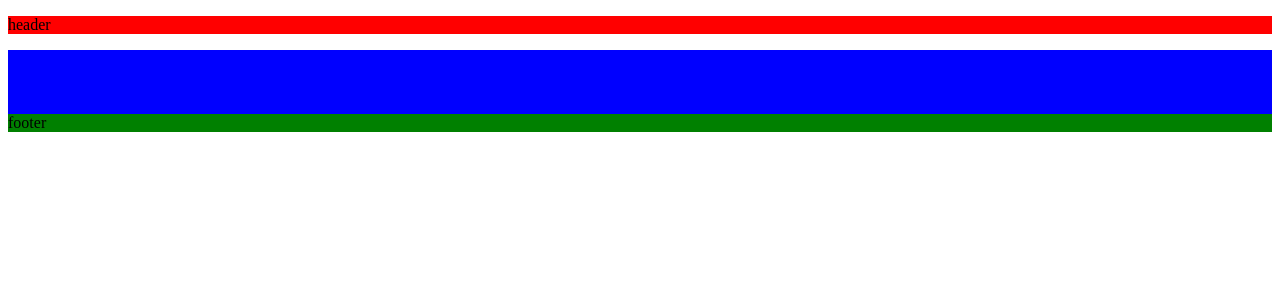
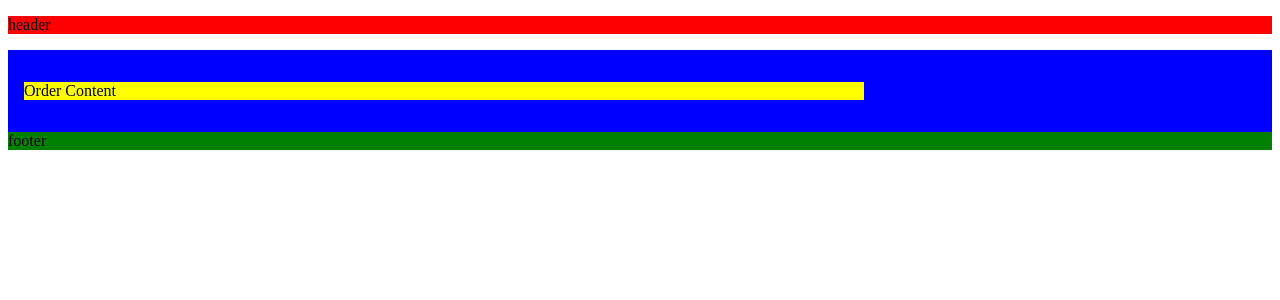
Before and after one commit to larsbeckdev/demo-bestell-app, a Vue app: page /bestellen in a window 1280 px wide. Shown: the top 300 px of the page. Built offline with nearby package versions, Linux system fonts and the light colour scheme.

Commit message:
Replace slot and empty templates with static content in OrderContent and RightSidebar components

```diff
--- a/src/layouts/components/OrderContent.vue
+++ b/src/layouts/components/OrderContent.vue
@@ -1,7 +1,7 @@
 <script setup></script>
 
 <template>
-  <slot />
+  <div>Order Content</div>
 </template>
 
 <style scoped></style>
```
Also changed, not shown: src/layouts/components/RightSidebar.vue (+3 -7 lines).
